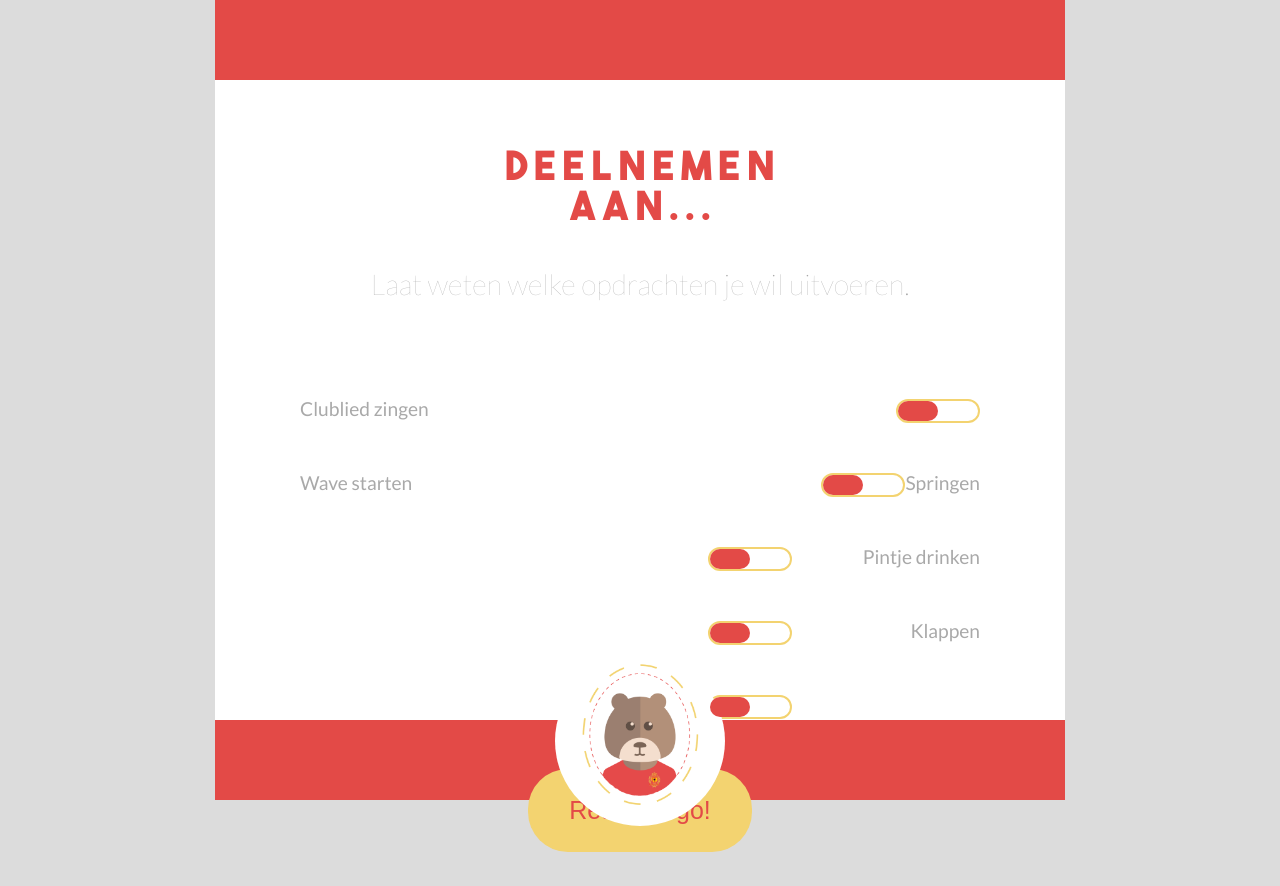
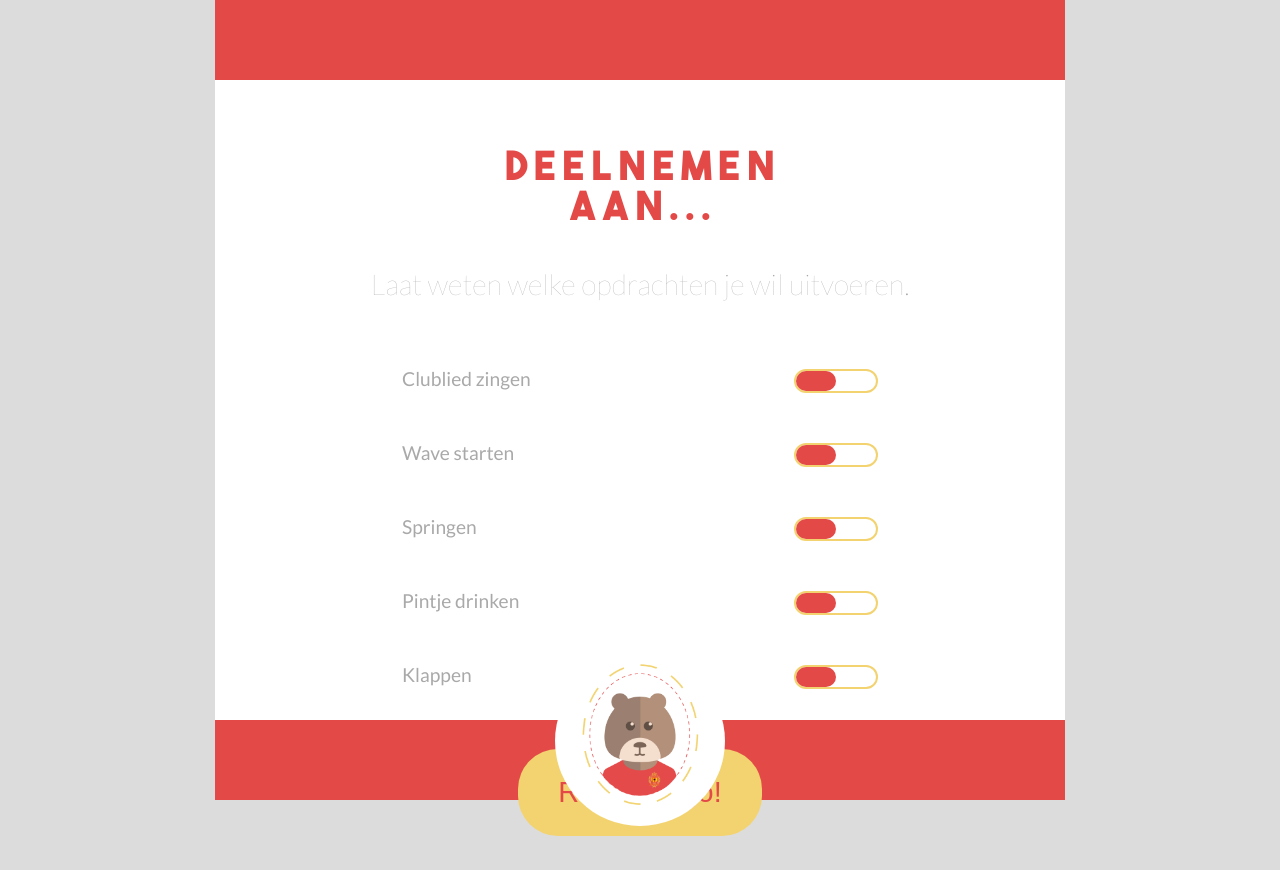
Before and after one commit to r0615219/superfan, a PHP site: page /voorkeuren.php in a window 1280 px wide. Run offline with PHP 8.4, Linux system fonts and the light colour scheme.

Commit message:
Adjustments to css "voorkeuren.php"

```diff
--- a/css/style.css
+++ b/css/style.css
@@ -193,21 +193,18 @@ body{
 
     }
 
+    .btns {
+
+        margin-top: 100px;
+    }
+
     #btn-ja, #btn-nee {
 
-        background-color: #F3D370 ;
-        color: #E34A47;
-        font-size: 1.3em;
-        font-weight: 500;
+        font-size: 1.5em;
         padding-left: 8%;
         padding-right: 8%;
         padding-top: 6%;
         padding-bottom: 6%;
-        margin: 5%;
-        border-radius: 40px;
-        border: none;
-        margin-top: -20px;
-
     }
 
     .modal-header, .modal-footer{
@@ -216,9 +213,7 @@ body{
     }
 
 
-
 }
-
 
 
 /* - - -  Modal pop-up keuze supportersvak - - - */
@@ -277,6 +272,9 @@ body{
 
 .voorkeuren {
 
+    width: 70%;
+    margin-left: 15%;
+
     display: flex;
     flex-direction: row;
     flex-wrap: wrap;
@@ -302,7 +300,7 @@ input[type=checkbox] {
     height: 10px;
     background: white;
     margin-top: 20px;
-    margin-left: 35%;
+    margin-left: 20%;
     border: 2px solid #F3D370 ;
     border-radius: 50px;
     position: relative;
@@ -348,6 +346,7 @@ input[type=checkbox] {
 .submitBtns {
 
     margin-top: -20px;
+    font-size: 0.5em;
 }
 
 @media screen and (min-width: 375px) {
@@ -359,13 +358,14 @@ input[type=checkbox] {
 
     .voorkeuren #checkboxSlide {
 
-        margin-left: 45%;
+        margin-left: 30%;
     }
 
 
     .submitBtns {
 
         margin-top: 50px;
+        font-size: 0.8em;
     }
 
 }
@@ -374,7 +374,7 @@ input[type=checkbox] {
 
     .voorkeuren {
 
-        margin-top: 50px;
+        margin-top: 20px;
     }
 
     #btn {
@@ -389,7 +389,7 @@ input[type=checkbox] {
         width: 80px;
         height: 20px;
         margin-top: 50px;
-        margin-left: 60%;
+        margin-left: 40%;
     }
 
 
@@ -406,7 +406,7 @@ input[type=checkbox] {
 
     .submitBtns  {
 
-        margin-top: 70px;
+        margin-top: 30px;
         font-size: 1.2em;
 
     }
@@ -419,6 +419,24 @@ input[type=checkbox] {
         padding-bottom: 4%;
 
     }
+
+}
+
+@media screen and (min-width: 760px) {
+
+    .voorkeuren #checkboxSlide {
+
+        margin-left: 50%;
+    }
+
+    .submitBtns  {
+
+        margin-top: 80px;
+        font-size: 1.2em;
+
+    }
+
+
 
 }
 
--- a/hier.php
+++ b/hier.php
@@ -52,6 +52,8 @@
 
         <div class="btn-square"><p><?php echo $_SESSION['vak']; ?></p></div>
 
+        <div class="btns">
+
         <form action="" method="post">
 
             <button type="submit" name="ja" id="btn-ja">V</button>
@@ -59,6 +61,8 @@
             <button type="submit" name="nee" id="btn-nee">X</button>
 
         </form>
+
+        </div>
 
 
     </div>
```
